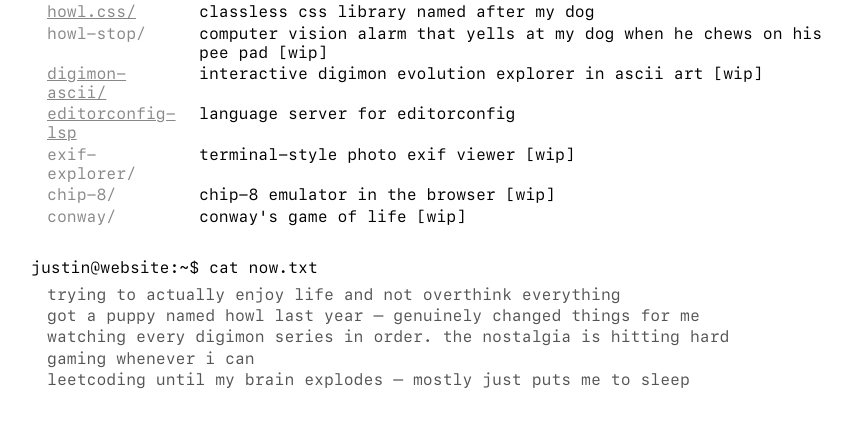
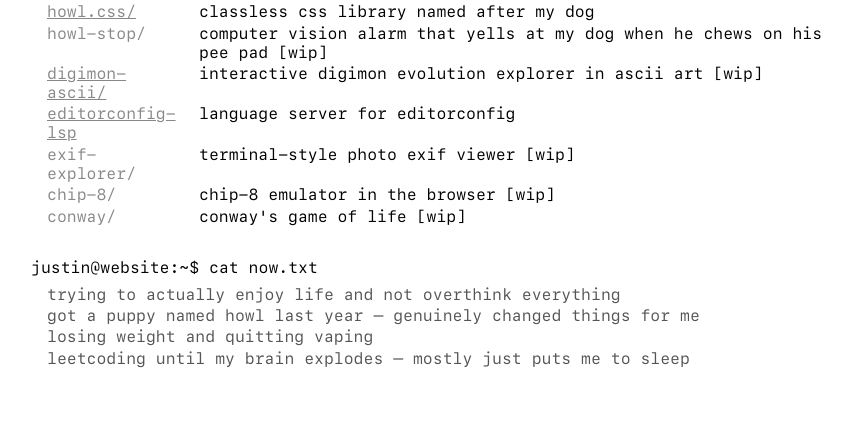
Before and after one commit to jhjhjljl/website, a FastAPI app: page / in a window 1280 px wide. Shown: the part 357-785 px from the top of the page, without its empty margins (209-1061 px from the left). Run offline with FastAPI, Linux system fonts and the light colour scheme.

Commit message:
Update now section.

```diff
--- a/app/templates/index.html
+++ b/app/templates/index.html
@@ -74,8 +74,7 @@
   <ul>
     <li>trying to actually enjoy life and not overthink everything</li>
     <li>got a puppy named howl last year — genuinely changed things for me</li>
-    <li>watching every digimon series in order. the nostalgia is hitting hard</li>
-    <li>gaming whenever i can</li>
+    <li>losing weight and quitting vaping</li>
     <li>leetcoding until my brain explodes — mostly just puts me to sleep</li>
   </ul>
 </section>
```
